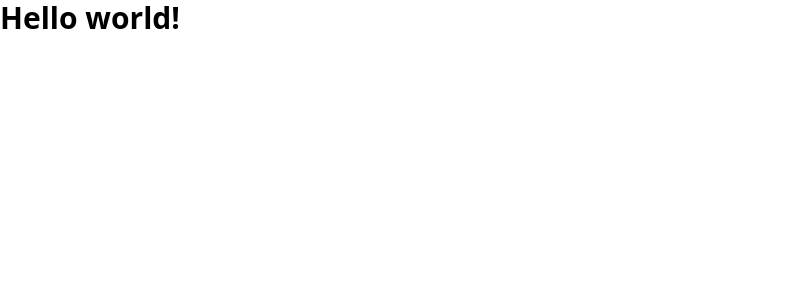
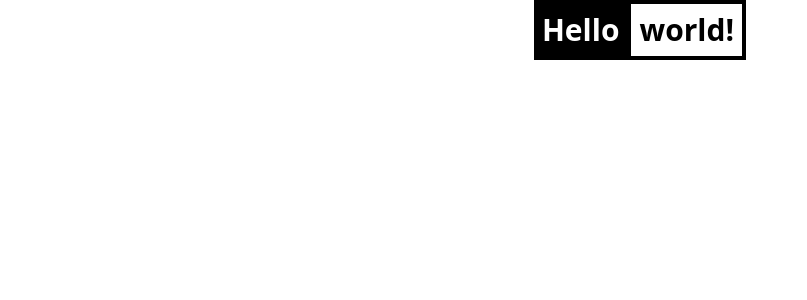
Before and after one commit to marcinm2h/cicd, a React (Create React App) app: page / in a window 1280 px wide. Shown: the top 300 px of the page, without its empty margins (0-807 px from the left). Built offline with nearby package versions, Linux system fonts and the light colour scheme.

Commit message:
tailwind test

```diff
--- a/src/App.js
+++ b/src/App.js
@@ -1,5 +1,14 @@
 function App() {
-  return <h1 className="text-3xl font-bold">Hello world!</h1>;
+  return (
+    <div className="flex flex-row justify-center">
+      <div className="p-2 bg-black text-white flex items-center text-3xl font-bold">
+        Hello
+      </div>
+      <div className="p-2 border-4 border-black  flex items-center text-3xl font-bold">
+        world!
+      </div>
+    </div>
+  );
 }
 
 export default App;
```
